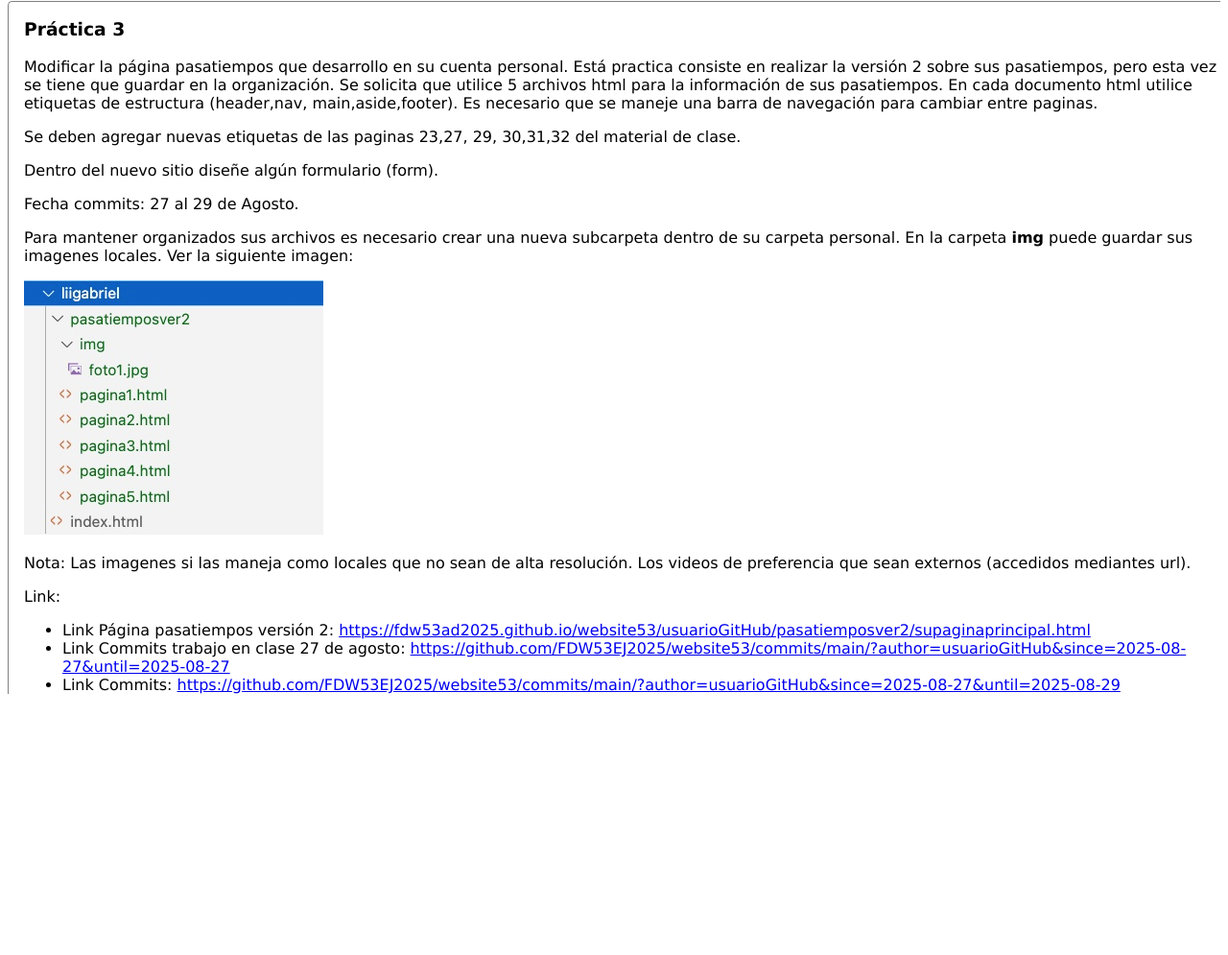
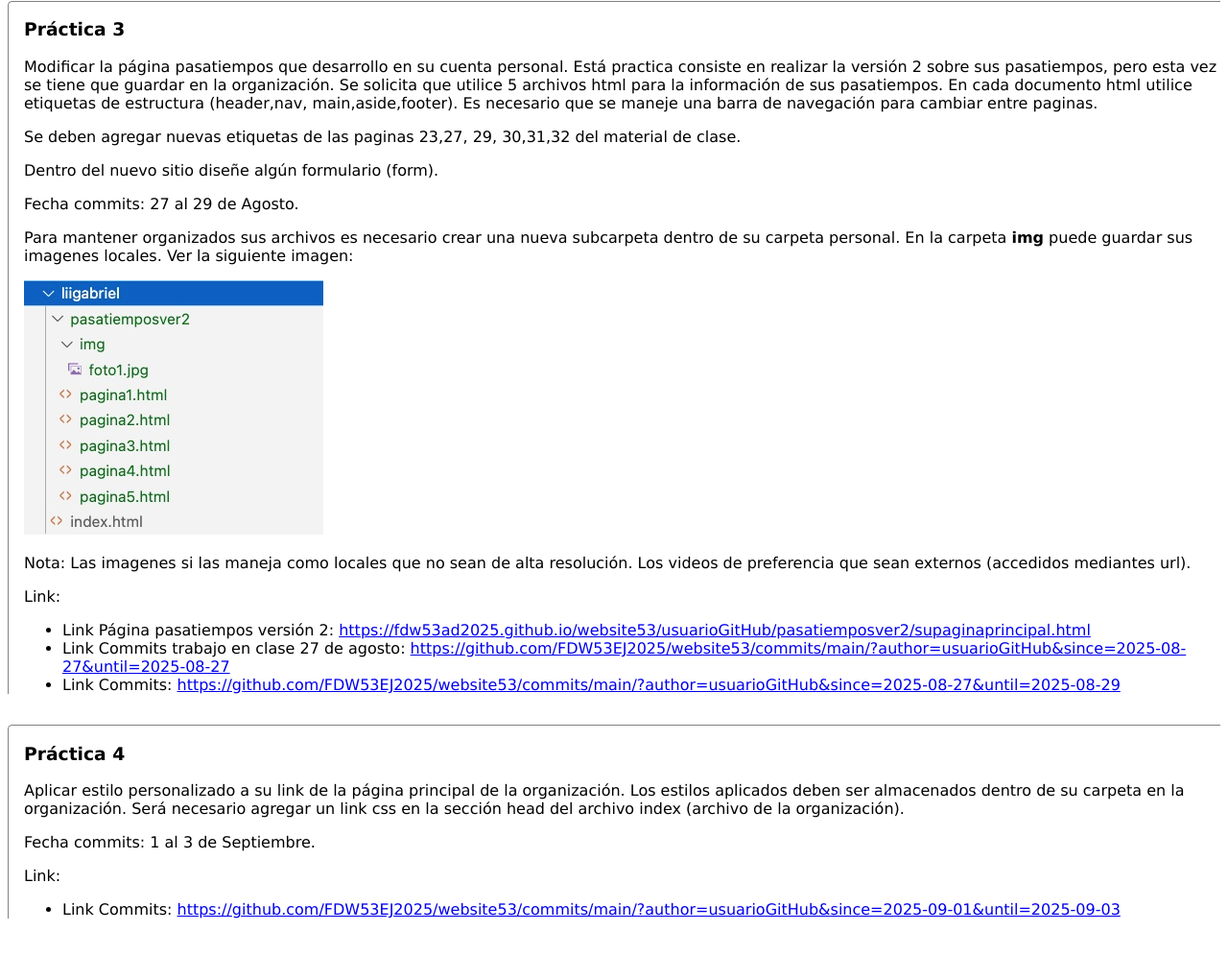
Before and after one commit to LIIgabriel/evidenciasGpo53_AD2025, a plain HTML site: page index.html in a window 1280 px wide. Shown: the part 1103-2098 px from the top of the page at 96% size. Before the commit the page ends 1906 px from the top, so only its background shows below. Drawn offline with Linux system fonts and the light colour scheme.

Commit message:
Practica 4

```diff
--- a/index.html
+++ b/index.html
@@ -155,6 +155,24 @@
           </li>
         </ul>
       </article>
+      <article class="practica">
+        <h3>Práctica 4</h3>
+        <p>
+          Aplicar estilo personalizado a su link de la página principal de la organización. Los estilos aplicados deben ser almacenados dentro de su carpeta en la organización. Será necesario agregar un link css en la sección head del archivo index (archivo de la organización).
+        </p>
+        <p>Fecha commits: 1 al 3 de Septiembre.</p>
+
+        <p>Link:</p>
+        <ul>
+          <li>
+            Link Commits:
+            <a
+              href="https://github.com/FDW53EJ2025/website53/commits/main/?author=usuarioGitHub&since=2025-09-01&until=2025-09-03"
+              >https://github.com/FDW53EJ2025/website53/commits/main/?author=usuarioGitHub&since=2025-09-01&until=2025-09-03</a
+            >
+          </li>
+        </ul>
+      </article>
     </section>
   </body>
 </html>
```
